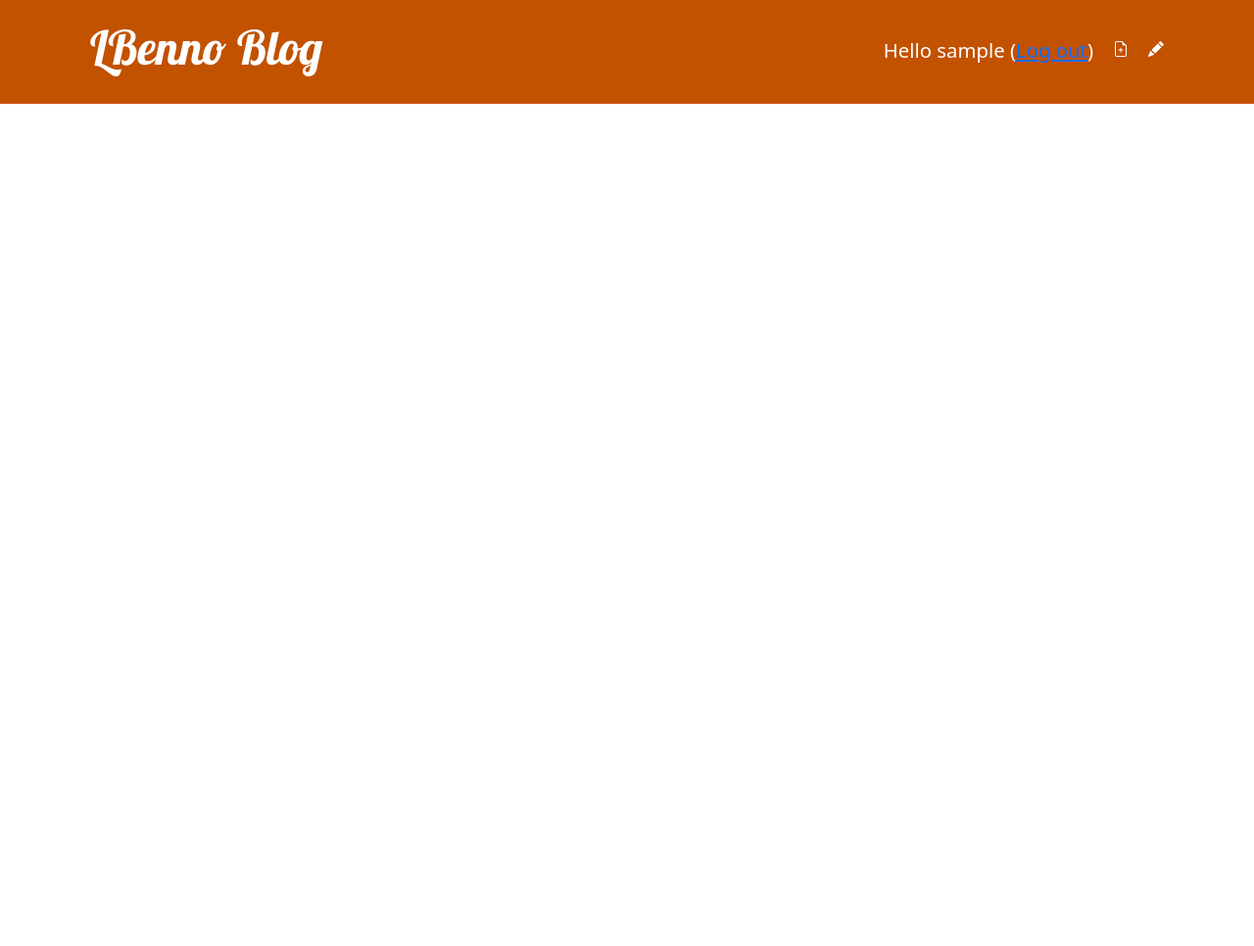
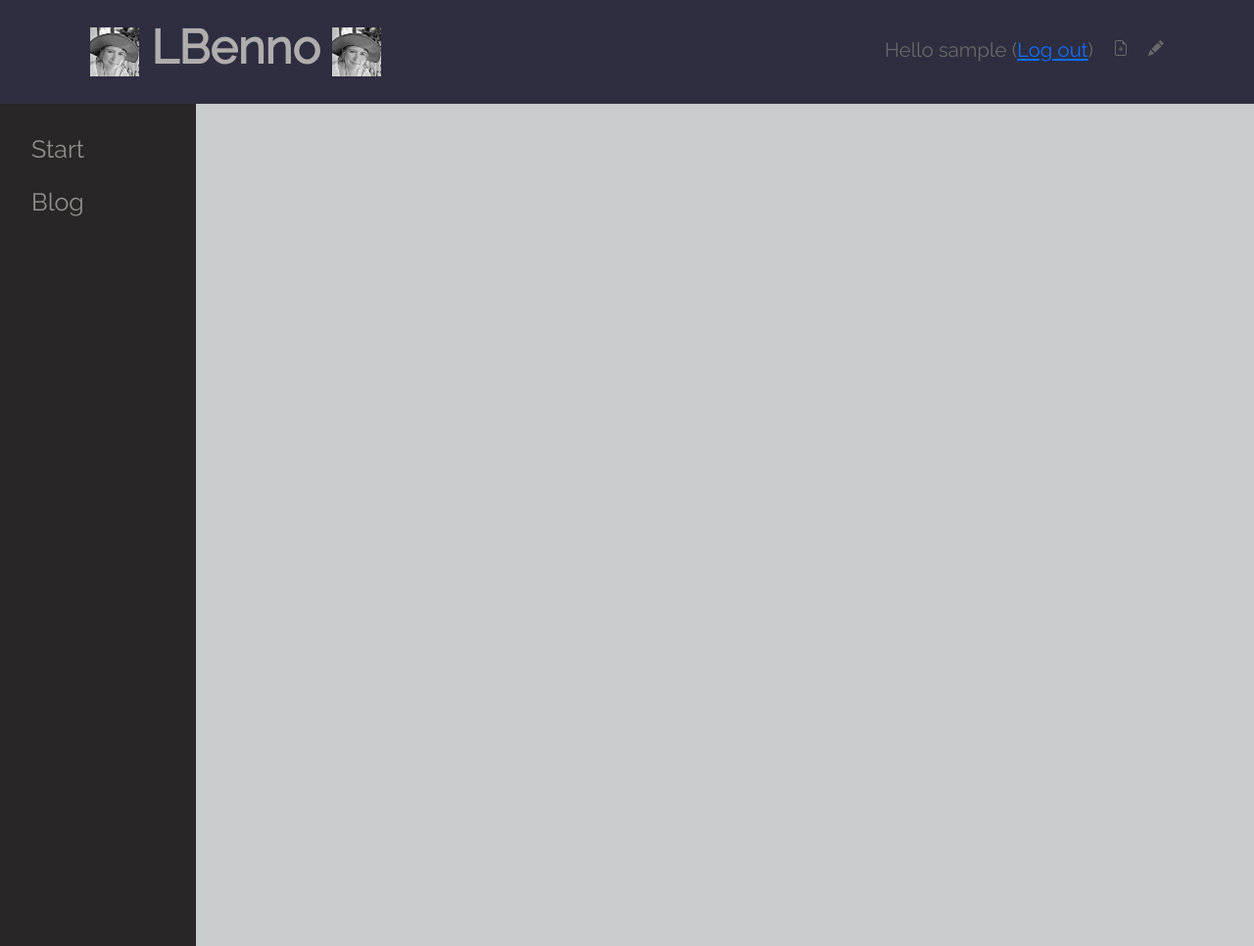
Before and after one commit to lbenno/my-blog, a Django app: page / in a window 1280 px wide. Shown: the whole page at 98% size. Run offline with Django 3.2, Linux system fonts and the light colour scheme; the visitor is signed in with stand-in values (Sample User, id 1); data that the repository does not hold is empty.

Commit message:
Changed layout, style and createdd landing page

```diff
--- a/blog/static/css/blog.css
+++ b/blog/static/css/blog.css
@@ -9,7 +9,7 @@
 .page-header h1 a,
 .page-header h1 a:visited,
 .page-header h1 a:active {
-    color: #ffffff;
+    color: #b0adad;
     font-size: 36pt;
     text-decoration: none;
 }
@@ -37,7 +37,7 @@ h4 {
 .top-menu,
 .top-menu:hover,
 .top-menu:visited {
-    color: #ffffff;
+    color: #696767;
     float: right;
     font-size: 26pt;
     margin-right: 20px;
--- /dev/null
+++ b/blog/static/css/blog2.css
@@ -0,0 +1,32 @@
+
+.raleway-blog {
+  font-family: "Raleway", sans-serif;
+  font-optical-sizing: auto;
+  font-weight: 100;
+  font-style: normal;
+}
+
+h1,
+h2,
+h3,
+h4 {
+    font-family: "Raleway", sans-serif;
+}
+
+h1,
+h2 {
+    font-weight: bold;
+}
+
+.page-header {
+    background-color: #2e2e40;
+    margin-top: 0;
+    margin-bottom: 40px;
+    padding: 20px 20px 20px 40px;
+}
+
+
+body {
+    background-color: rgb(202, 204, 205);
+    font-family: "Raleway", sans-serif;
+  }
--- /dev/null
+++ b/blog/static/css/blog3.css
@@ -0,0 +1,55 @@
+/* The side navigation menu */
+
+
+  /* The navigation menu links */
+  .sidenav a {
+    padding: 8px 8px 8px 32px;
+    text-decoration: none;
+    font-size: 25px;
+    color: #918e8e;
+    display: block;
+    transition: 0.3s;
+  }
+
+  /* When you mouse over the navigation links, change their color */
+  .sidenav a:hover {
+    color: #f1f1f1;
+  }
+
+
+
+
+
+
+  /* On smaller screens, where height is less than 450px, change the style of the sidenav (less padding and a smaller font size) */
+  @media screen and (max-height: 450px) {
+    .sidenav {padding-top: 15px;}
+    .sidenav a {font-size: 18px;}
+  }
+
+  /* The sidenav */
+.sidenav {
+    height: 100%;
+    width: 200px;
+    position: fixed;
+    z-index: 1;
+    top: 106px;
+    left: 0;
+    background-color: #282626;
+    overflow-x: hidden;
+    padding-top: 20px;
+  }
+
+   /* Style page content - use this if you want to push the page content to the right when you open the side navigation */
+   #main {
+    transition: margin-left .5s;
+    padding: 20px;
+    margin-left: 200px; /* Same as the width of the sidenav */
+  }
+
+
+  img.greyscale {
+    filter: gray; /* IE6-9 */
+    -webkit-filter: grayscale(1); /* Google Chrome, Safari 6+ & Opera 15+ */
+    filter: grayscale(1); /* Microsoft Edge and Firefox 35+ */
+  }
--- a/blog/templates/blog/base.html
+++ b/blog/templates/blog/base.html
@@ -4,9 +4,15 @@
     <head>
         <title>Django Girls blog</title>
         <link rel="stylesheet" href="https://cdn.jsdelivr.net/npm/bootstrap@5.1.3/dist/css/bootstrap.min.css" integrity="sha384-1BmE4kWBq78iYhFldvKuhfTAU6auU8tT94WrHftjDbrCEXSU1oBoqyl2QvZ6jIW3" crossorigin="anonymous">
-        <link rel="stylesheet" href="https://fonts.googleapis.com/css?family=Lobster&subset=latin,latin-ext">
+        <link rel="preconnect" href="https://fonts.googleapis.com">
+        <link rel="preconnect" href="https://fonts.gstatic.com" crossorigin>
+        <link rel="stylesheet" href="https://fonts.googleapis.com/css2?family=Raleway">
+        <!--<link rel="stylesheet" href="https://fonts.googleapis.com/css?family=Lobster&subset=latin,latin-ext">-->
         <link rel="stylesheet" href="{% static 'css/blog.css' %}">
+        <link rel="stylesheet" href="{% static 'css/blog2.css' %}">
+        <link rel="stylesheet" href="{% static 'css/blog3.css' %}">
     </head>
+
     <body>
         <header class="page-header">
             <div class="container">
@@ -30,9 +36,25 @@
                     </a>
                 {% endif %}
 
-            <h1><a href="/">LBenno Blog</a></h1>
+                <h1>
+                    <img class="greyscale" src="../../static/img/lbenno-cartoon.png" alt="Pic of Lauren" width="50"> <a href="/">LBenno</a>
+                    <img class="greyscale" src="../../static/img/lbenno-cartoon.png" alt="Pic of Lauren" width="50">
+                </h1>
             </div>
         </header>
+
+        <div id="mySidenav" class="sidenav">
+            <!--<a href="javascript:void(0)" class="closebtn" onclick="closeNav()">&times;</a>-->
+            <a href="{% url 'landing' %}">Start</a>
+            <a href="{% url 'post_list' %}">Blog</a>
+        </div>
+
+        <!-- Use any element to open the sidenav -->
+        <!--<span onclick="openNav()">open</span>-->
+
+
+        <!-- Add all page content inside this div if you want the side nav to push page content to the right (not used if you only want the sidenav to sit on top of the page -->
+        <div id="main">
             <main class="container">
                 <div class="row">
                     <div class="col">
@@ -41,5 +63,6 @@
                     </div>
                 </div>
             </main>
+        </div>
     </body>
 </html>
--- a/blog/templates/blog/post_list.html
+++ b/blog/templates/blog/post_list.html
@@ -1,4 +1,4 @@
-{% extends 'blog/base.html' %}
+{% extends 'blog/test.html' %}
 
 {% block content %}
     {% for post in posts %}
--- /dev/null
+++ b/blog/templates/blog/test.html
@@ -0,0 +1,6 @@
+{% extends 'blog/base.html' %}
+
+{% block content %}
+    <p> Test Content </p>
+
+{% endblock %}
--- a/blog/urls.py
+++ b/blog/urls.py
@@ -12,4 +12,6 @@ urlpatterns = [
     path('post/<int:pk>/comment/', views.add_comment_to_post, name='add_comment_to_post'),
     path('comment/<int:pk>/approve/', views.comment_approve, name='comment_approve'),
     path('comment/<int:pk>/remove/', views.comment_remove, name='comment_remove'),
+    path('landing', views.landing, name='landing'),
+    path('test', views.test, name='test')
 ]
--- a/blog/views.py
+++ b/blog/views.py
@@ -5,6 +5,15 @@ from .models import Post, Comment
 from .forms import PostForm, CommentForm
 
 # Create your views here.
+def landing(request):
+    return render(request, 'blog/landing.html', {})
+
+
+@login_required
+def test(request):
+    return render(request, 'blog/test.html', {})
+
+
 def post_list(request):
     posts = Post.objects.filter(published_date__lte=timezone.now()).order_by('published_date')
     return render(request, 'blog/post_list.html', {'posts': posts})
```
Also changed, not shown: blog/templates/blog/landing.html (added, +15 -0 lines), blog/static/img/lbenno-cartoon.png (added). Lines whose indentation alone changed are shown as unchanged.
